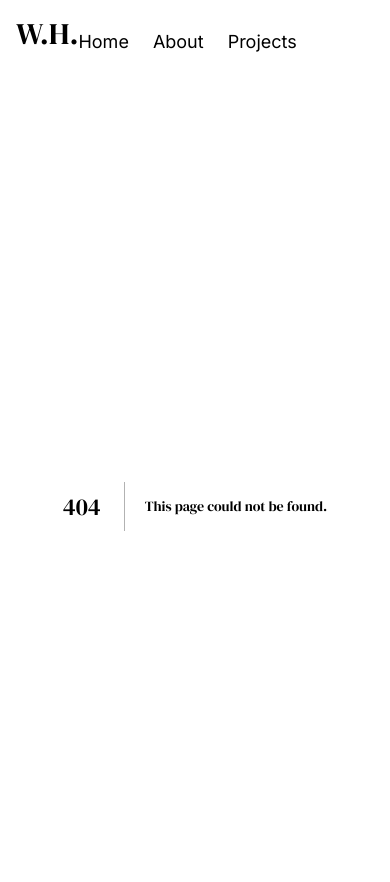
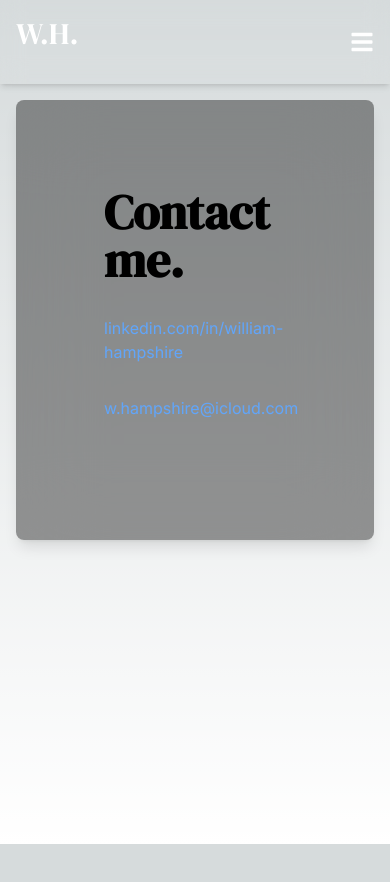
Before and after one commit to willhampshire/portfolio-website, a Next.js app: page /contact in a window 390 px wide. Before the commit this address had no page. Shown: the top 882 px of the page. After the commit the page ends 844 px from the top, so only its background shows below. Built offline with nearby package versions, Linux system fonts and the light colour scheme.

Commit message:
Mobile menu bar

```diff
--- a/app/about/page.tsx
+++ b/app/about/page.tsx
@@ -1,8 +1,20 @@
+"use client";
+
+import { useEffect } from 'react';
 import Image from 'next/image';
-import Link from 'next/link';
 
 export default function AboutPage() {
     const profilePic = '/profile.png';
+
+    useEffect(() => {
+        // Add the 'noscroll' class to the body
+        document.body.classList.add('noscroll');
+
+        // Cleanup function to remove the 'noscroll' class when the component is unmounted
+        return () => {
+            document.body.classList.remove('noscroll');
+        };
+    }, []);
 
     return (
         <main className="flex flex-col items-center justify-center p-4 main-homepage">
--- a/app/components/hyper.tsx
+++ b/app/components/hyper.tsx
@@ -31,8 +31,7 @@ const Hyperlink: React.FC<HyperlinkProps> = ({ href, text, className,
     } else
     {
         return (
-            <Link href={href}>
-                <a className={`hyper ${className}`}>{text}</a>
+            <Link href={href} className={`hyper ${className}`}>{text}
             </Link>
         );
     };
--- /dev/null
+++ b/app/contact/page.tsx
@@ -0,0 +1,23 @@
+import HyperLink from '../components/hyper';
+
+export default function ContactPage() {
+    return (
+        <div className="flex justify-center p-4">
+            <main className="w-full max-w-4xl bg-black bg-opacity-40 backdrop-blur-2xl p-6 rounded-lg shadow-lg">
+                <div className="rounded-3xl p-16">
+                    <h1 className="text-5xl font-bold mb-6">Contact me.</h1>
+
+                    <div className='my-8'>
+                        <HyperLink external={true}
+                            href='http://linkedin.com/in/william-hampshire' text='linkedin.com/in/william-hampshire'/>
+                    </div>
+                    <div className='my-8'>
+                        <HyperLink
+                            href='mailto:w.hampshire@icloud.com?subject=Enquiry' text='w.hampshire@icloud.com'/>
+                        {/* Add more ProjectUnit components as needed */}
+                    </div>
+                </div>
+            </main>
+        </div>
+    );
+}
--- a/app/cv/page.tsx
+++ b/app/cv/page.tsx
@@ -1,14 +1,13 @@
 "use client";
 
-import { useState } from 'react';
+import {useEffect, useState} from 'react';
 import { Listbox, Transition } from '@headlessui/react';
 import { ChevronUpDownIcon } from '@heroicons/react/20/solid';
-import ProjectUnit from '../components/unit';
-import HyperLink from '../components/hyper';
 
 const options = [
-    { name: 'Physics', url: '/CV_WH_physics.pdf' },
-    { name: 'Data', url: '/CV_WH_data.pdf' }
+    { name: 'Data', url: '/CV_WH_data.pdf' },
+    { name: 'Physics', url: '/CV_WH_physics.pdf' }
+
 ];
 
 export default function CVPage() {
@@ -20,6 +19,16 @@ export default function CVPage() {
         link.download = `${selectedOption.url.slice(1)}`;
         link.click();
     };
+
+    useEffect(() => {
+        // Add the 'noscroll' class to the body
+        document.body.classList.add('noscroll');
+
+        // Cleanup function to remove the 'noscroll' class when the component is unmounted
+        return () => {
+            document.body.classList.remove('noscroll');
+        };
+    }, []);
 
     return (
         <div className="flex justify-center p-4">
@@ -83,11 +92,9 @@ export default function CVPage() {
                         </Listbox>
                     </div>
 
-                    <button
-                        onClick={handleDownload}
-                        className="bg-blue-500 hover:bg-blue-700 my-4 text-white font-bold py-2 px-4 rounded"
-                    >
-                        Download
+                    <button onClick={handleDownload} className="bg-blue-500 hover:bg-blue-700 my-4 text-white font-bold
+                    py-2 px-4 rounded">
+                        Download.
                     </button>
                 </div>
             </main>
--- a/app/globals.css
+++ b/app/globals.css
@@ -65,6 +65,10 @@ header {
   flex-direction: column;
 }
 
+.navbar-text {
+  @apply hover:text-gray-500 transition-colors duration-200 ease-in-out;
+}
+
 .image-project {
   @apply rounded-lg;
   background-color: white;
@@ -91,3 +95,7 @@ header {
 .p-about {
   @apply mb-6
 }
+
+.noscroll {
+  overflow: hidden;
+}
--- a/app/gradient.css
+++ b/app/gradient.css
@@ -11,7 +11,7 @@
     width: 100%;
     height: 100%;
     background: linear-gradient(45deg, rgba(0, 0, 0, 0.3), rgba(255, 255, 255, 0.1));
-    background-size: 200% 200%;
-    animation: gradientAnimation 20s ease infinite;
+    background-size: 150% 150%;
+    animation: gradientAnimation 15s ease infinite;
     z-index: -1;
 }
--- a/app/layout.tsx
+++ b/app/layout.tsx
@@ -1,22 +1,26 @@
-import type { Metadata } from "next";
+"use client";
+
+import { useState } from 'react';
 import { Inter, DM_Serif_Display } from "next/font/google";
 import "./globals.css";
 import Link from 'next/link';
 import Button from './components/button';
+import { FaBars, FaTimes } from 'react-icons/fa';
 
 const inter = Inter({ subsets: ["latin"] });
-const dmserif = DM_Serif_Display({ subsets: ["latin"], weight: "400" })
-
-export const metadata: Metadata = {
-  title: "Will Hampshire's Portfolio",
-  description: "Will Hampshire, Physicist and Data Scientist.",
-};
+const dmserif = DM_Serif_Display({ subsets: ["latin"], weight: "400" });
 
 export default function RootLayout({
                                        children,
                                    }: Readonly<{
     children: React.ReactNode;
 }>) {
+    const [isMenuOpen, setIsMenuOpen] = useState(false);
+
+    const toggleMenu = () => {
+        setIsMenuOpen(!isMenuOpen);
+    };
+
     return (
         <html lang="en">
         <body className={inter.className}>
@@ -24,22 +28,36 @@ export default function RootLayout({
             <div className="background-container">
                 <div className="gradient"></div>
             </div>
-          <header>
+            <header className="flex justify-between items-center p-4 bg-opacity-50 backdrop-blur-md shadow-md">
                 <Link href="/" passHref>
-                  <h1 className={`${dmserif.className} text-3xl`}>W.H.</h1>
+                    <h1 className={`${dmserif.className} text-3xl cursor-pointer text-white`}>W.H.</h1>
                 </Link>
-              <nav>
-                  <ul className="flex space-x-6 text-lg">
-
-                      <li><Link href="/" className="hover:text-gray-600">Home</Link></li>
-                      <li><Link href="/about" className="hover:text-gray-600">About</Link></li>
-                      <li><Link href="/projects" className="hover:text-gray-600">Projects</Link></li>
+                <nav className="flex items-center">
+                    <div className="md:hidden flex items-center">
+                        <ul className={`flex-col absolute top-16 left-0 right-0 bg-black bg-opacity-75 p-4 ${isMenuOpen ? 'flex' : 'hidden'} md:flex md:flex-row md:static md:bg-transparent md:space-y-0 md:space-x-6 text-lg`}>
+                            <li><Link href="/" className="navbar-text text-white">Home</Link></li>
+                            <li><Link href="/about" className="navbar-text text-white">About</Link></li>
+                            <li><Link href="/projects" className="navbar-text text-white">Projects</Link></li>
+                            <li><Link href="/contact" className="navbar-text text-white">Contact</Link></li>
+                            <li><Link href="/cv" className="navbar-text text-white">CV</Link></li>
+                        </ul>
+                        <button
+                            onClick={toggleMenu}
+                            className="text-white hover:text-gray-400 focus:outline-none focus:text-gray-400"
+                        >
+                            {isMenuOpen ? <FaTimes size={24} /> : <FaBars size={24} />}
+                        </button>
+                    </div>
+                    <ul className="hidden md:flex space-x-6 text-lg">
+                        <li><Link href="/" className="navbar-text text-white">Home</Link></li>
+                        <li><Link href="/about" className="navbar-text text-white">About</Link></li>
+                        <li><Link href="/projects" className="navbar-text text-white">Projects</Link></li>
+                        <li><Link href="/contact" className="navbar-text text-white">Contact</Link></li>
                         <li><Button text="CV" href="/cv"/></li>
                     </ul>
                 </nav>
             </header>
             <main>{children}</main>
-
         </div>
         </body>
         </html>
--- a/app/page.tsx
+++ b/app/page.tsx
@@ -1,8 +1,21 @@
+"use client";
+
+import { useEffect } from 'react';
 import Image from 'next/image';
 import Link from 'next/link';
 
 export default function HomePage() {
     const profilePic = '/profile.png';
+
+    useEffect(() => {
+        // Add the 'noscroll' class to the body
+        document.body.classList.add('noscroll');
+
+        // Cleanup function to remove the 'noscroll' class when the component is unmounted
+        return () => {
+            document.body.classList.remove('noscroll');
+        };
+    }, []);
 
     return (
         <main className="flex flex-col items-center justify-center p-4 main-homepage">
@@ -10,7 +23,7 @@ export default function HomePage() {
                 <div className="text-left md:w-2/3 mr-8 ml-4 mb-8 md:mb-0">
                     <p className="text-lg mb-2">Hi, I'm</p>
                     <h2 className="text-5xl mb-4">William Hampshire.</h2>
-                    <p className="text-xl mb-12">Physicist. Specialised in data science & software.</p>
+                    <p className="text-xl mb-12">Physicist. Specialised in data science & coding.</p>
 
                     <Link href="/projects" passHref>
                         <button
--- a/app/projects/page.tsx
+++ b/app/projects/page.tsx
@@ -29,6 +29,27 @@ export default function ProjectsPage() {
                                 .{' '}‘Depresjon’ dataset from{' '}
                                 <HyperLink href={"https://datasets.simula.no/depresjon/"}
                                            external={true} text={"Simula"}/>.
+                            </>
+                        }
+                    />
+
+                    <ProjectUnit
+                        title="This Website - Lightweight, Responsive Website Design using Modern Frameworks"
+                        imageSrc="/ts.png"
+                        classNameImage={"image-project"}
+                        description={
+                            <>
+                                After realising my Wordpress site was very bloated and takes a long time to load basic
+                                pages, I created my own, using{' '}
+                                <span className="inline-code">Next.js</span>,{' '}
+                                <span className="inline-code">Tailwind CSS</span>{' '}and{' '}
+                                <span className="inline-code">Headless UI</span>.
+                                Using CSS to implement a moving gradient background is one of the customisations that
+                                building from scratch allows, as well as the internal page navigation system using
+                                react not requiring page refresh.
+                                More details on{' '}
+                                <HyperLink href={"https://github.com/willhampshire/portfolio-website"}
+                                           external={true} text={"GitHub"}/>.
                             </>
                         }
                     />
--- a/package.json
+++ b/package.json
@@ -14,7 +14,8 @@
     "framer-motion": "^11.3.19",
     "next": "14.2.5",
     "react": "^18",
-    "react-dom": "^18"
+    "react-dom": "^18",
+    "react-icons": "^5.2.1"
   },
   "devDependencies": {
     "@types/node": "^20",
```
Also changed, not shown: 2 other files (tests, documents, lock files or other folders). Lines whose indentation alone changed are shown as unchanged.
